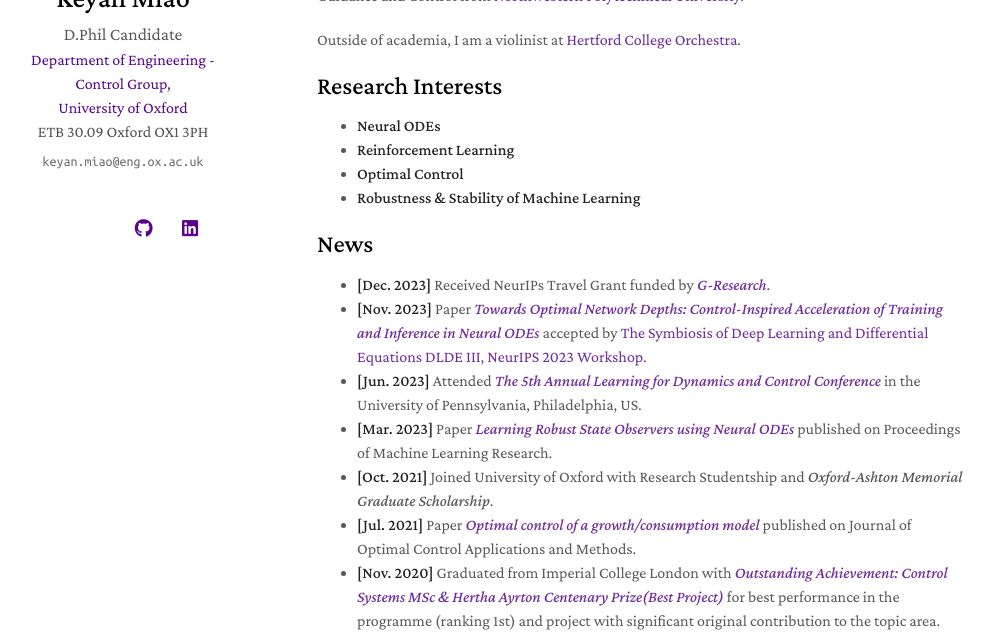
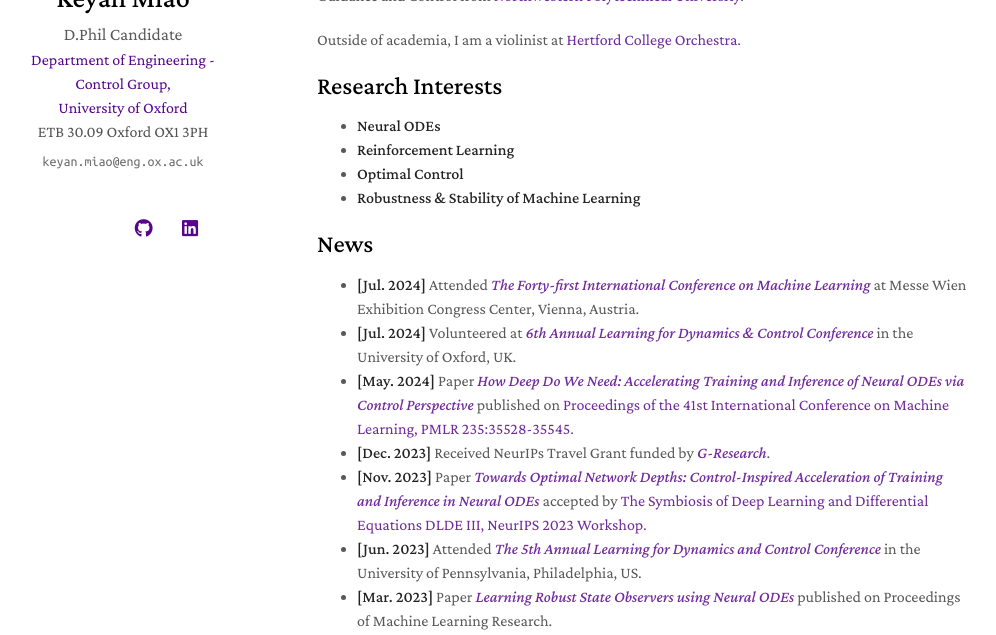
Before and after one commit to KYMiao/KYMiao.github.io, a Jekyll site: the page built from index.md, in a window 1280 px wide and 900 px high, cut to the strip 265-900 px from the top of the window. Shown: the whole strip, without its empty margins (153-1149 px from the left). Built offline with Jekyll 4.4.1, drawn with Linux system fonts in a browser that asks for light colours; nearby versions of some CDN libraries; library files that are not in the unit come from our copies; a style sheet for code colours, icons or effects is not loaded; our own code applies the rules of GitHub Pages for plain Markdown files.

Commit message:
Update index.md

```diff
--- a/index.md
+++ b/index.md
@@ -19,6 +19,9 @@ Outside of academia, I am a violinist at <a href="https://www.hertford.ox.ac.uk/
 
 
 ## News
+- **[Jul. 2024]** Attended <a href="https://icml.cc/" target="_blank">*The Forty-first International Conference on Machine Learning*</a> at Messe Wien Exhibition Congress Center, Vienna, Austria.
+- **[Jul. 2024]** Volunteered at <a href="https://l4dc.web.ox.ac.uk/home" target="_blank">*6th Annual Learning for Dynamics & Control Conference*</a> in the University of Oxford, UK.
+- **[May. 2024]** Paper <a href="https://openreview.net/pdf?id=f6QenZyyeP" target="_blank">*How Deep Do We Need: Accelerating Training and Inference of Neural ODEs via Control Perspective*</a> published on <a href="https://proceedings.mlr.press/v235/miao24a.html" target="_blank"> Proceedings of the 41st International Conference on Machine Learning, PMLR 235:35528-35545</a>.
 - **[Dec. 2023]** Received NeurIPs Travel Grant funded by <a href="https://www.gresearch.com/blog/article/g-research-november-2023-grant-winners/" target="_blank">*G-Research*</a>.
 - **[Nov. 2023]** Paper <a href="https://openreview.net/forum?id=wErWEsPY8g" target="_blank">*Towards Optimal Network Depths: Control-Inspired Acceleration of Training and Inference in Neural ODEs*</a> accepted by <a href="https://dlde-2023.github.io/" target="_blank"> The Symbiosis of Deep Learning and Differential Equations DLDE III, NeurIPS 2023 Workshop</a>.
 - **[Jun. 2023]** Attended <a href="https://l4dc.seas.upenn.edu/" target="_blank">*The 5th Annual Learning for Dynamics and Control Conference*</a> in the University of Pennsylvania, Philadelphia, US.
```
